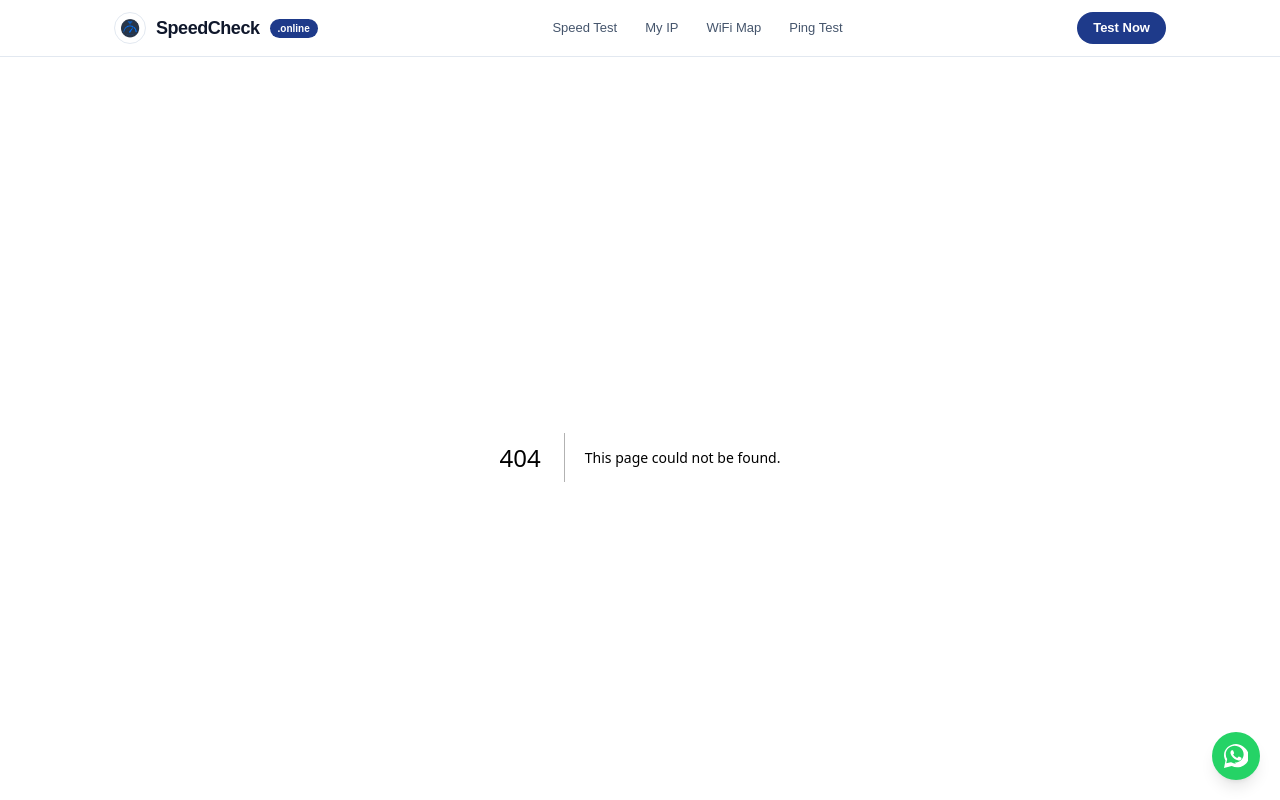
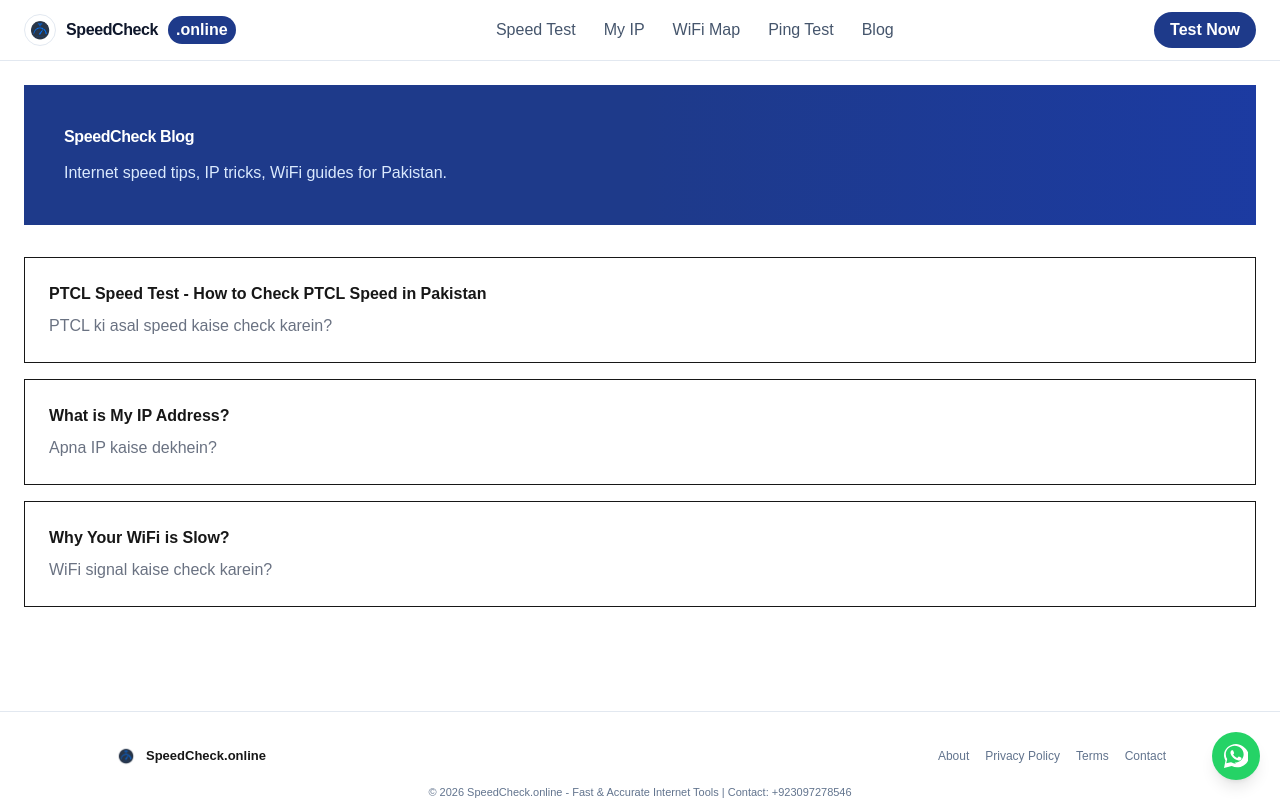
Before and after one commit to khanali1805/speedtest-site, a Next.js app: page /blog in a window 1280 px wide. Before the commit this address had no page. Shown: the top 800 px of the page. Built offline with nearby package versions, Linux system fonts and the light colour scheme.

Commit message:
Add blog pages with live theme - header Blog link - no homepage change

```diff
--- /dev/null
+++ b/src/app/blog/page.tsx
@@ -0,0 +1,27 @@
+export default function BlogPage() {
+  return (
+    <div className="mx-auto max-w- px-6 py-6">
+      <div className="rounded- bg-[#1e3a8a] p-8 md:p-10 text-white relative overflow-hidden">
+        <div className="absolute right-0 top-0 h-full w-1/2 bg-gradient-to-l from-blue-800/50 to-transparent"></div>
+        <div className="relative z-10">
+          <h1 className="text- font-bold tracking-tight">SpeedCheck Blog</h1>
+          <p className="mt-3 text- leading-6 text-blue-100 max-w-">Internet speed tips, IP tricks, WiFi guides for Pakistan.</p>
+        </div>
+      </div>
+      <div className="mt-8 grid gap-4">
+        <a href="/blog/ptcl-speed-test-pakistan" className="rounded- border bg-white p-6 hover:shadow-lg block">
+          <h2 className="text- font-semibold">PTCL Speed Test - How to Check PTCL Speed in Pakistan</h2>
+          <p className="mt-2 text- text-gray-500">PTCL ki asal speed kaise check karein?</p>
+        </a>
+        <a href="/blog/what-is-my-ip" className="rounded- border bg-white p-6 hover:shadow-lg block">
+          <h2 className="text- font-semibold">What is My IP Address?</h2>
+          <p className="mt-2 text- text-gray-500">Apna IP kaise dekhein?</p>
+        </a>
+        <a href="/blog/wifi-signal-slow" className="rounded- border bg-white p-6 hover:shadow-lg block">
+          <h2 className="text- font-semibold">Why Your WiFi is Slow?</h2>
+          <p className="mt-2 text- text-gray-500">WiFi signal kaise check karein?</p>
+        </a>
+      </div>
+    </div>
+  );
+}
--- /dev/null
+++ b/src/app/blog/ptcl-speed-test-pakistan/page.tsx
@@ -0,0 +1 @@
+export default function Post(){ return (<div className="mx-auto max-w- p-6"><h1 className="text-2xl font-bold">PTCL Speed Test - How to Check PTCL Speed in Pakistan</h1><p className="mt-4">PTCL, Nayatel, StormFiber ki speed kaise check karein? speedcheck.online kholo aur Start pe click karo.</p><a href="/" className="text-blue-600 underline mt-4 inline-block">→ Test Speed Now</a></div>)}
--- /dev/null
+++ b/src/app/blog/what-is-my-ip/page.tsx
@@ -0,0 +1 @@
+export default function Post(){ return (<div className="mx-auto max-w- p-6"><h1 className="text-2xl font-bold">What is My IP Address?</h1><p className="mt-4">Apna IP check karne ke liye speedcheck.online kholo.</p><a href="/" className="text-blue-600 underline">→ Check IP Now</a></div>)}
--- /dev/null
+++ b/src/app/blog/wifi-signal-slow/page.tsx
@@ -0,0 +1 @@
+export default function Post(){ return (<div className="mx-auto max-w- p-6"><h1 className="text-2xl font-bold">Why Your WiFi is Slow?</h1><p className="mt-4">WiFi slow hai? Router ko beech me rakho, upar rakho.</p><a href="/" className="text-blue-600 underline">→ Check WiFi Map</a></div>)}
--- a/src/components/header.tsx
+++ b/src/components/header.tsx
@@ -1,24 +1,21 @@
 import Link from "next/link";
-
 export default function Header() {
   return (
     <header className="sticky top-0 z-50 w-full border-b border-slate-200 bg-white/90 backdrop-blur-md">
-      <div className="mx-auto flex max-w-[1100px] items-center justify-between px-6 py-3">
+      <div className="mx-auto flex max-w- items-center justify-between px-6 py-3">
         <Link href="/" className="flex items-center gap-2.5">
-          {/* Logo - FIXED: No black background, white/transparent */}
           <img src="/speedtest_icon.png" alt="SpeedCheck" className="h-8 w-8 rounded-full bg-white object-contain border border-slate-200" />
-          <span className="text-[18px] font-bold tracking-tight text-slate-900">SpeedCheck</span>
-          <span className="rounded-full bg-[#1e3a8a] px-2 py-0.5 text-[10px] font-bold text-white">.online</span>
+          <span className="text- font-bold tracking-tight text-slate-900">SpeedCheck</span>
+          <span className="rounded-full bg-[#1e3a8a] px-2 py-0.5 text- font-bold text-white">.online</span>
         </Link>
-
         <nav className="hidden items-center gap-1 md:flex">
-          <Link href="/speed-test" className="rounded-full px-3 py-1.5 text-[13px] font-medium text-slate-600 hover:bg-slate-100 hover:text-slate-900">Speed Test</Link>
-          <Link href="/what-is-my-ip" className="rounded-full px-3 py-1.5 text-[13px] font-medium text-slate-600 hover:bg-slate-100 hover:text-slate-900">My IP</Link>
-          <Link href="/wifi-map" className="rounded-full px-3 py-1.5 text-[13px] font-medium text-slate-600 hover:bg-slate-100 hover:text-slate-900">WiFi Map</Link>
-          <Link href="/ping-test" className="rounded-full px-3 py-1.5 text-[13px] font-medium text-slate-600 hover:bg-slate-100 hover:text-slate-900">Ping Test</Link>
+          <Link href="/speed-test" className="rounded-full px-3 py-1.5 text- font-medium text-slate-600 hover:bg-slate-100 hover:text-slate-900">Speed Test</Link>
+          <Link href="/what-is-my-ip" className="rounded-full px-3 py-1.5 text- font-medium text-slate-600 hover:bg-slate-100 hover:text-slate-900">My IP</Link>
+          <Link href="/wifi-map" className="rounded-full px-3 py-1.5 text- font-medium text-slate-600 hover:bg-slate-100 hover:text-slate-900">WiFi Map</Link>
+          <Link href="/ping-test" className="rounded-full px-3 py-1.5 text- font-medium text-slate-600 hover:bg-slate-100 hover:text-slate-900">Ping Test</Link>
+          <Link href="/blog" className="rounded-full px-3 py-1.5 text- font-medium text-slate-600 hover:bg-slate-100 hover:text-slate-900">Blog</Link>
         </nav>
-
-        <Link href="/speed-test" className="rounded-full bg-[#1e3a8a] px-4 py-1.5 text-[13px] font-semibold text-white hover:bg-blue-800">
+        <Link href="/speed-test" className="rounded-full bg-[#1e3a8a] px-4 py-1.5 text- font-semibold text-white hover:bg-blue-800">
           Test Now
         </Link>
       </div>
```
